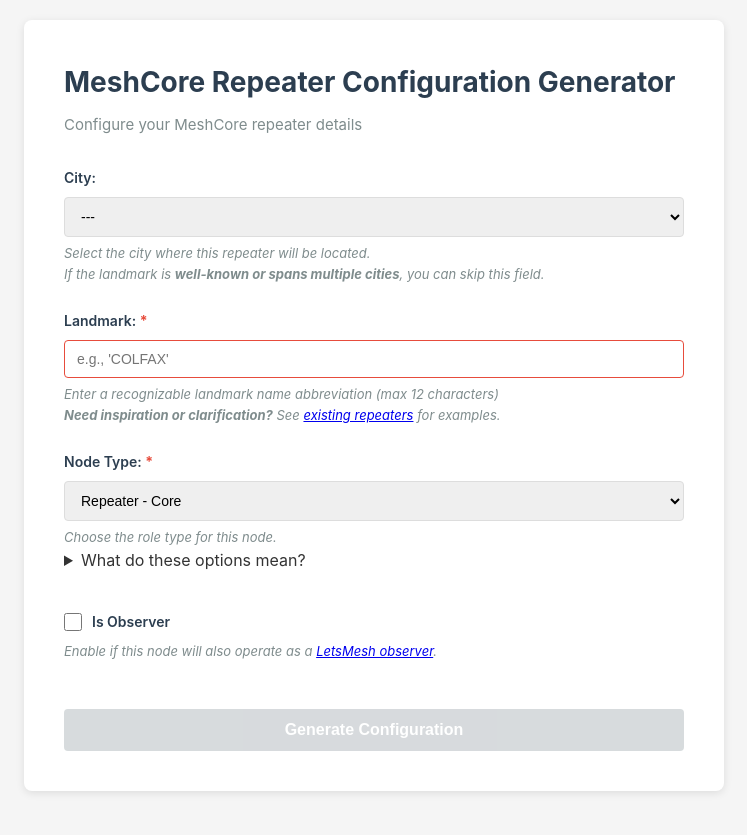
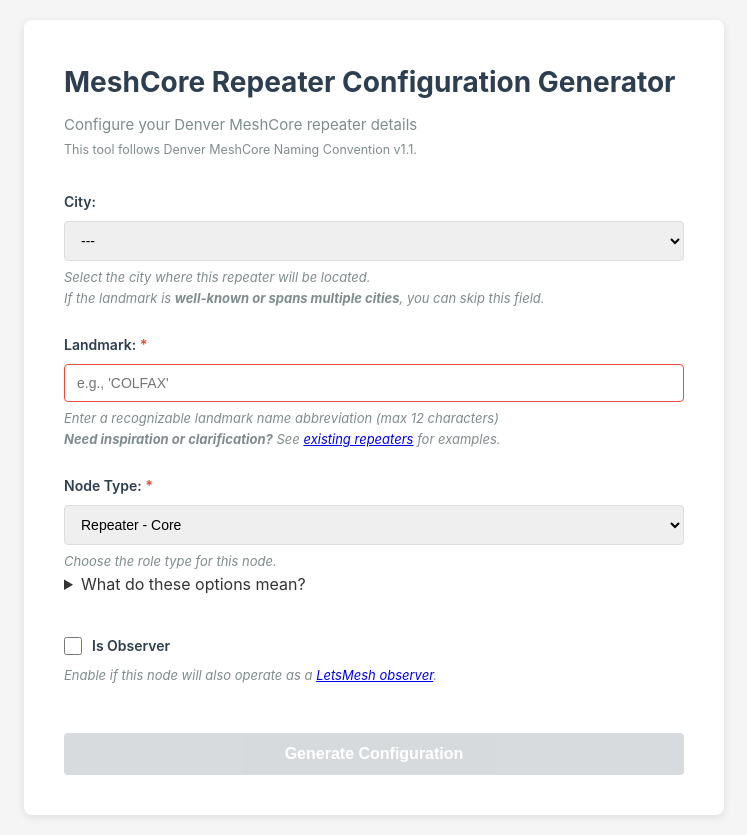
Before and after one commit to Denver-Mesh/meshcore-utilities-site, a Flask app: page / in a window 1280 px wide. Shown: the whole page, without its empty margins (266-1013 px from the left). Before the commit the page ends 793 px from the top, so only its background shows below. Run offline with Flask 3, Linux system fonts and the light colour scheme.

Commit message:
- Note with naming convention website follows

```diff
--- a/templates/index.html
+++ b/templates/index.html
@@ -8,7 +8,13 @@
 <body>
 <div class="container">
     <h1>MeshCore Repeater Configuration Generator</h1>
-    <p class="subtitle">Configure your MeshCore repeater details</p>
+    <p class="subtitle">
+        Configure your Denver MeshCore repeater details
+        <br>
+        <small>
+            This tool follows Denver MeshCore Naming Convention v1.1.
+        </small>
+    </p>
 
     <div id="validation-error" class="validation-message" style="display: none;">
         <strong>⚠ Please fill out all required fields before submitting.</strong>
```
